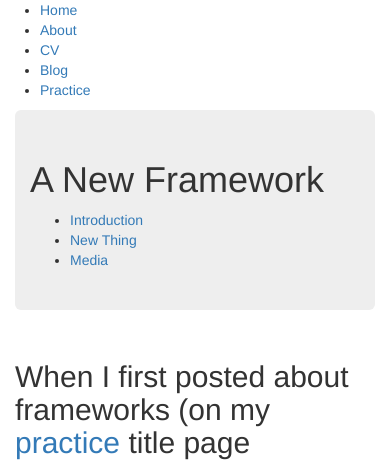
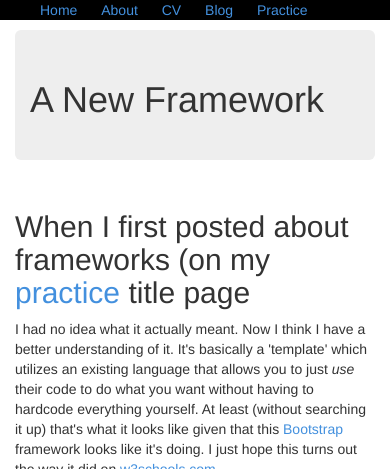
Before and after one commit to Illcarious/Illcarious.github.io, a Jekyll site: the page _posts/2019-09-10-A-New-Framework.html, which Jekyll copies as it is, in a window 390 px wide. Shown: the top 469 px of the page. Built offline with Jekyll 4.4.1, drawn with Linux system fonts in a browser that asks for light colours; nearby versions of some CDN libraries; some of the changed text lies outside the part shown; grey boxes are pictures that could not be loaded.

Commit message:
Update 2019-09-10-A-New-Framework.html

```diff
--- a/_posts/2019-09-10-A-New-Framework.html
+++ b/_posts/2019-09-10-A-New-Framework.html
@@ -7,10 +7,20 @@
     <link rel="stylesheet" href="https://maxcdn.bootstrapcdn.com/bootstrap/3.3.7/css/bootstrap.min.css">
     <script src="https://ajax.googleapis.com/ajax/libs/jquery/3.2.0/jquery.min.js"></script>
   <script src="https://maxcdn.bootstrapcdn.com/bootstrap/3.3.7/js/bootstrap.min.js"></script>
+    <style>
+      nav ul li, footer ul li {
+          display: inline;
+          margin-right: 20px;
+      }
+      a {
+          text-decoration: none;
+          color: #4390DE;
+      }
+    </style>
   </head>
 
   <body>
-    <nav>
+    <nav style="background-color:black; width:100%">
       <ul>
         <li><a href="/">Home</a></li>
         <li><a href="/about">About</a></li>
@@ -23,30 +33,12 @@
     <div class="container">
       <div class="jumbotron">
         <h1>A New Framework</h1>
-
-          <nav>
-            <ul>
-              <li><a href="#introduction">Introduction</a></li>
-              <li><a href="#new thing">New Thing</a></li>
-              <li><a href="#media">Media</a></li>
-            </ul>
-          </nav>
       </div>
 
       <div class="row">
-        <div id="introduction" class="col-sm-4">
+        <div class="col-sm-4">
           <h2>When I first posted about frameworks (on my <a href="/practice">practice</a> title page</h2>
           <p>I had no idea what it actually meant. Now I think I have a better understanding of it. It's basically a 'template' which utilizes an existing language that allows you to just <em>use</em> their code to do what you want without having to hardcode everything yourself. At least (without searching it up) that's what it looks like given that this <a href="https://getbootstrap.com/">Bootstrap</a> framework looks like it's doing. I just hope this turns out the way it did on <a href="https://w3schools.com" target="_blank">w3schools.com</a></p>
-        </div>
-
-        <div id="new thing" class="col-sm-4">
-          <h2>This whole style and layout is the 'new thing'</h2>
-          <p>And yeah it feels like a cop-out new thing, but I don't think I want to get deep into a legitimate design at this moment. My Human-Computer Interaction project will get into that I'm pretty sure, so there's opportunity to really get a good website design going. Speaking of which, I'm thinking that the project my group should undertake is maybe a city tour app or a restaurant recommendation app. Just something with google maps API as well as a platform for some social input into our app/web app. What I <b>really<b> want to do though is try and redesign our uni's course registration site (and system) to give a good user experience and actual suggestions for course scheduling as well.</p>
-        </div>
-
-        <div id="media" class="col-sm-4">
-          <h2>I'm already mindf* with these nested divs</h2>
-          <p>Just as long as it turns out the way it looks in the tutorial, then fine. Btw all this framework is supposed to do is allow for a responsive website (a.k.a. resizes the content appropriately across different devices and browser sizes.</p>
           <picture>
             <source srcset="http://www.hottoys.com.hk/photos/PD1530356639YWz.jpg" media="(max-width: 800px)">
             <source srcset="https://cdn.vox-cdn.com/thumbor/IbrKNz86EtmUWkFsIyfpG8p5n7M=/0x0:2038x1270/1200x800/filters:focal(649x368:975x694)/cdn.vox-cdn.com/uploads/chorus_image/image/63281372/spider_man_homecoming_stunt_double_chris_silcox_scaled_some_of_londons_tallest_buildings_for_a_p.0.jpeg" media="(max-width: 1000px)">
@@ -55,6 +47,18 @@
             <img src="https://fsmedia.imgix.net/fb/76/59/cc/5afa/4138/997d/ea1a75e592a3/2000cb20160115021820.jpeg?rect=1392%2C1274%2C11540%2C5761&auto=format%2Ccompress&dpr=2&w=650" alt="deadpool" style="width:auto;">
           </picture>
         </div>
+
+        <div class="col-sm-4">
+          <h2>This whole style and layout is the 'new thing'</h2>
+          <p>And yeah it feels like a cop-out new thing, but I don't think I want to get deep into a legitimate design at this moment. My Human-Computer Interaction project will get into that I'm pretty sure, so there's opportunity to really get a good website design going. Speaking of which, I'm thinking that the project my group should undertake is maybe a city tour app or a restaurant recommendation app. Just something with google maps API as well as a platform for some social input into our app/web app. What I <b>really<b> want to do though is try and redesign our uni's course registration site (and system) to give a good user experience and actual suggestions for course scheduling as well.</p>
+        </div>
+
+        <div class="col-sm-4">
+          <h2>I'm already mindf* with these nested divs</h2>
+          <p>Just as long as it turns out the way it looks in the tutorial, then fine. Btw all this framework is supposed to do is allow for a responsive website (a.k.a. resizes the content appropriately across different devices and browser sizes.</p>
+          <p>Resize the browser to see the effect</p>
+
+        </div>
       </div>
     </div>
     <footer>
```
